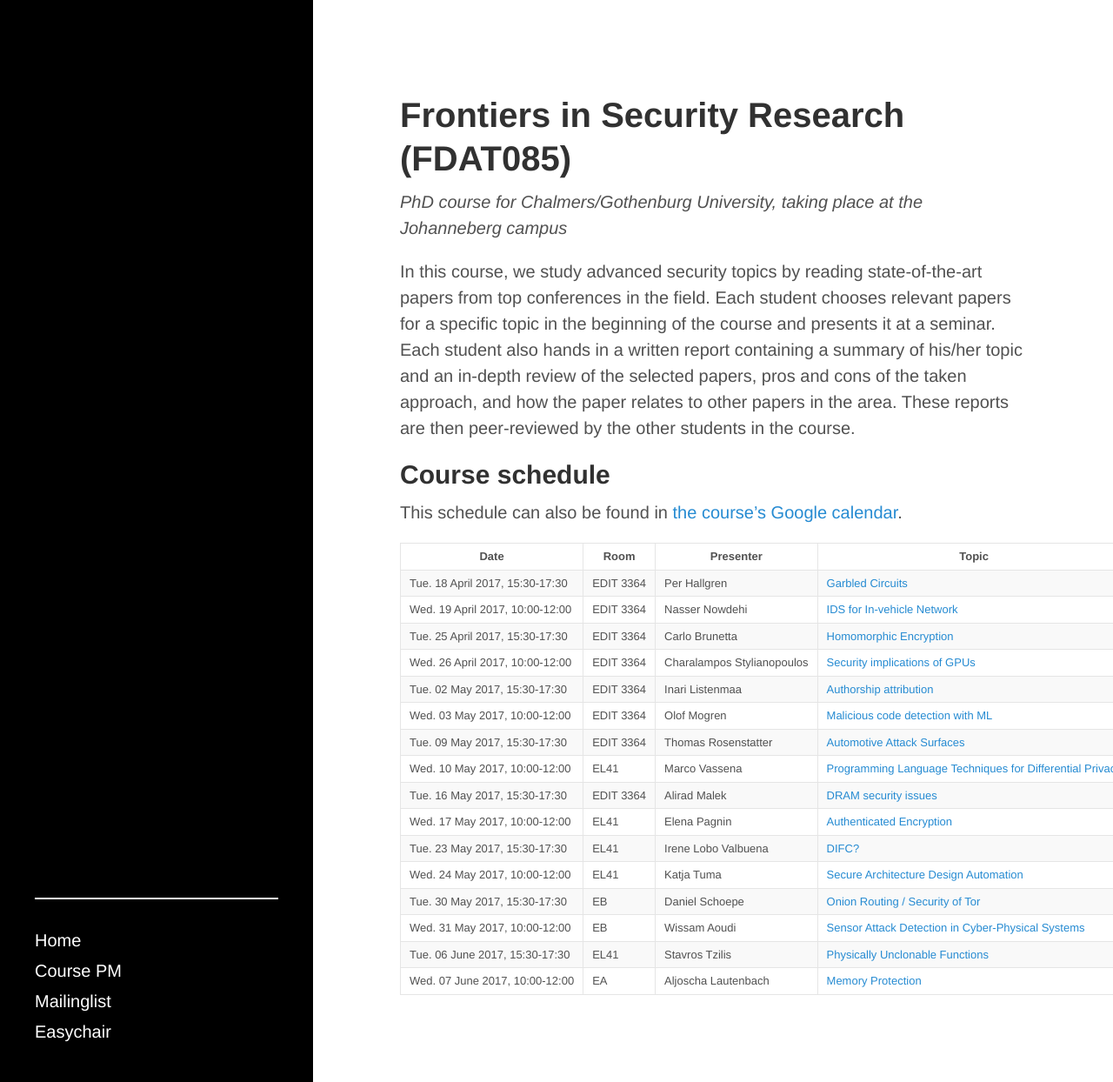
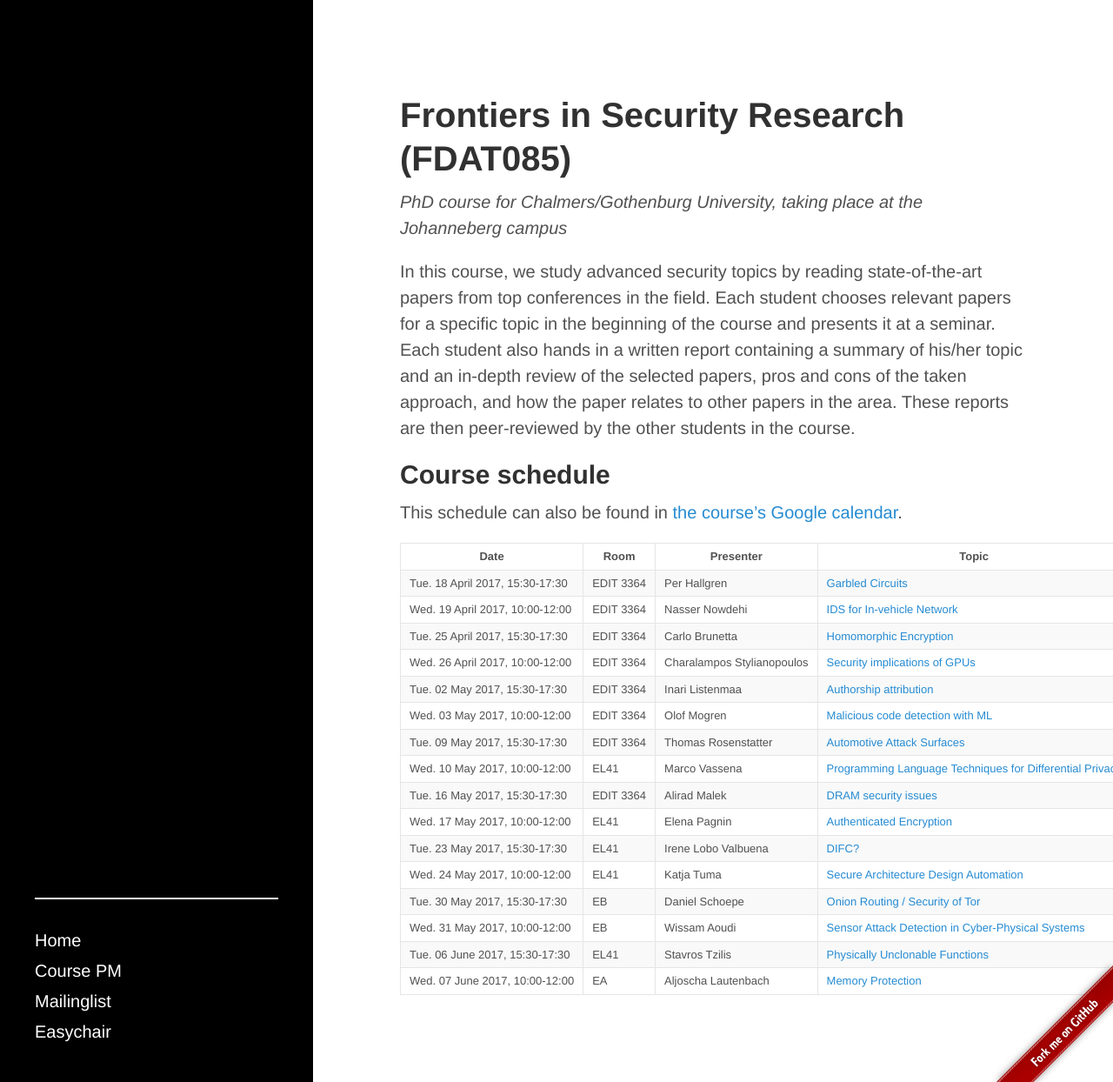
Before and after one commit to fdat085/fdat085.github.io, a Jekyll site: the page built from index.md, in a window 1280 px wide and 1244 px high. Shown: the whole window at 87% size. Built offline with Jekyll 4.4.1, drawn with Linux system fonts in a browser that asks for light colours.

Commit message:
add github link

```diff
--- a/_layouts/default.html
+++ b/_layouts/default.html
@@ -10,5 +10,6 @@
     <div class="content container">
       {{ content }}
     </div>
+    <a href="https://github.com/fdat085/fdat085.github.io"><img style="position: fixed; bottom: 0; right: 0; border: 0;" src="{{prepend:site.baseurl}}/public/img/github-ribbon.png" alt="Fork me on GitHub"></a>
   </body>
 </html>
--- a/public/css/poole.css
+++ b/public/css/poole.css
@@ -230,7 +230,7 @@ blockquote p:last-child {
 img {
   display: block;
   max-width: 100%;
-  margin: 0 0 1rem;
+  margin: 0 0 0; /* 1rem; */
   border-radius: 5px;
 }
 
```
Also changed, not shown: public/img/github-ribbon.png (added).
